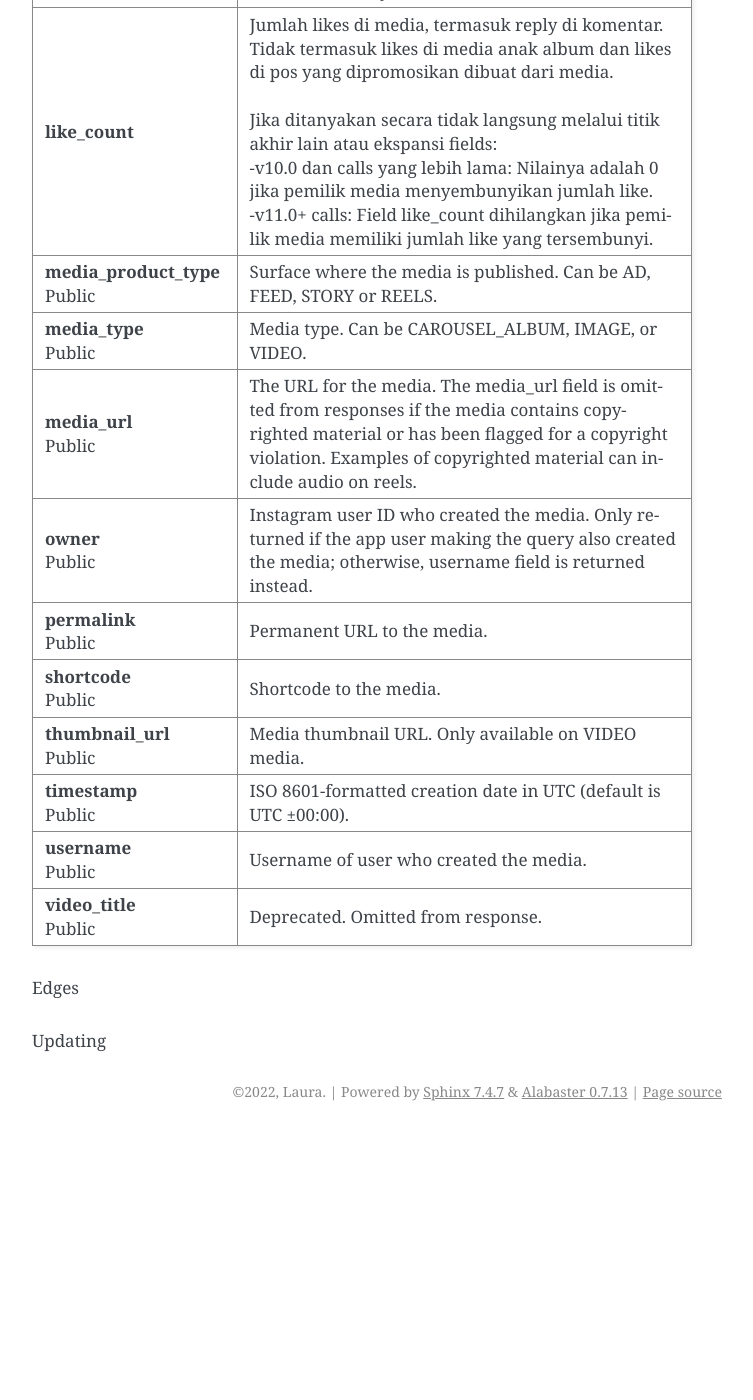
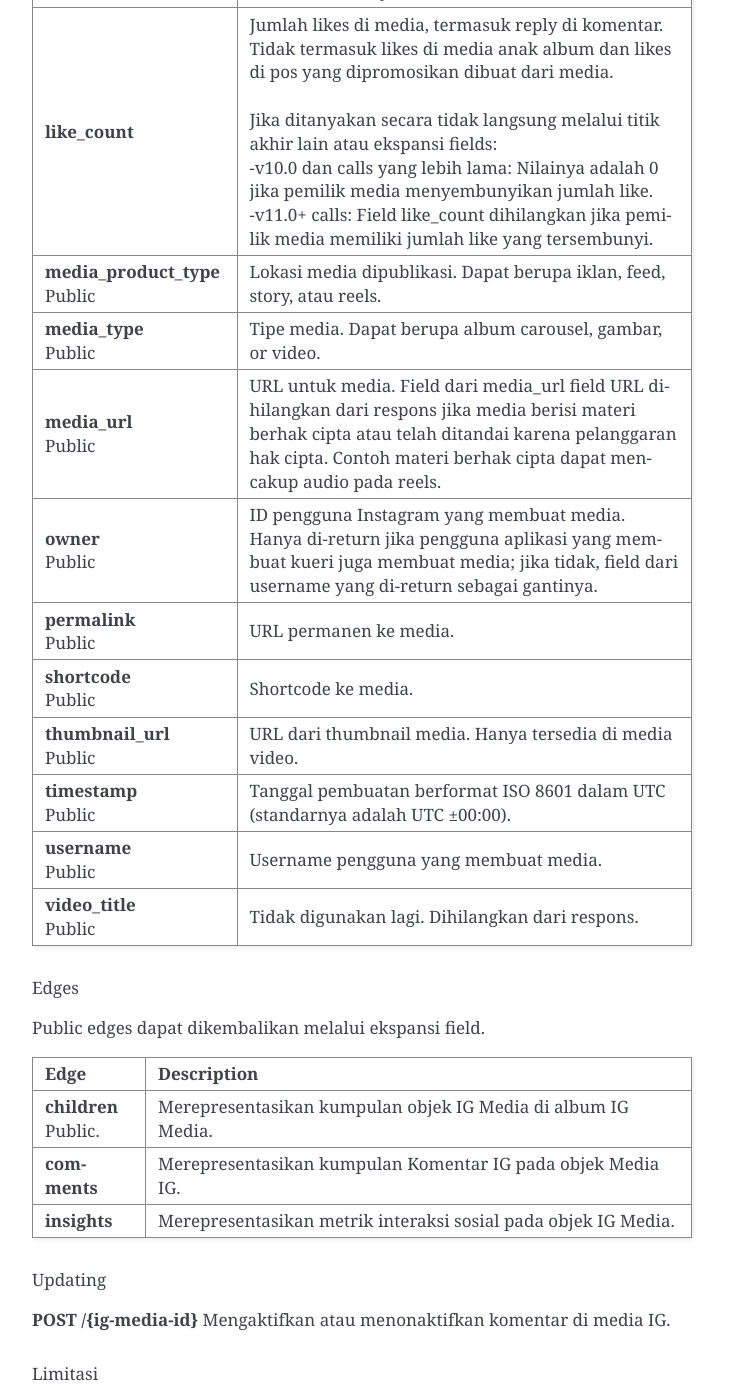
Before and after one commit to syrico/dokumentasi_data_widyaanalytics, a Sphinx documentation site: the page built from docs/source/myfile.md, in a window 1280 px wide and 1400 px high, scrolled down 28825 px. Shown: the whole window, without its empty margins (388-1141 px from the left). Built offline with Sphinx 7.4.7, drawn with Linux system fonts in a browser that asks for light colours; before the commit the page ends 29956 px from its top, so only the background shows below that; some of the changed text lies outside the part shown.

Commit message:
Routine IG

```diff
--- a/docs/source/myfile.md
+++ b/docs/source/myfile.md
@@ -510,16 +510,16 @@ GET https://graph.facebook.com/{api-version}/{ig-media-id}
 
 | Placeholder   | Value                  |
 |---------------|------------------------|
-| **{api-version}** | API version.           |
+| **{api-version}** | Versi API.           |
 | **{ig-media-id}** | Perlu. IG Media ID. |
 
 
-###### Parameter String Query
+###### Parameter String Kueri
 
 |      Key     |   Placeholder  |                       Value                       |
 |:------------:|:--------------:|:-------------------------------------------------:|
-| **access_token** | {access-token} | Perlu. Token akses pengguna dari pengguna aplikasi.           |
-| **fields**       | {fields}       | List dari field yang ingin dihasilkan yang dipisahkan dengan tanda koma. |
+| **access_token** | **{access-token}** | Perlu. Token akses pengguna dari pengguna aplikasi.           |
+| **fields**       | **{fields}**       | List dari field yang ingin dihasilkan yang dipisahkan dengan tanda koma. |
 
 ###### Fields
 Public fields dan dapat di-read via ekspansi field.
@@ -533,18 +533,55 @@ Public fields dan dapat di-read via ekspansi field.
 | **is_comment_enabled**        | Menunjukkan jika komentar diaktifkan atau dinonaktifkan. Tidak termasuk anak album.                                                                                                                                                                                                                                                                                                                          |
 | **is_shared_to_feed** <br />Public  | Reels saja. Jika benar, berarti reel dapat muncul di tab feed dan reels. Jika salah, berarti gulungan hanya dapat muncul di tab reel. Perhatikan bahwa tidak ada nilai yang menunjukkan apakah reel benar-benar muncul di tab reels, karena reel mungkin tidak memenuhi persyaratan kelayakan atau telah dipilih oleh algoritme kami. Lihat spesifikasi reel untuk kriteria kelayakan.                   |
 | **like_count**                | Jumlah likes di media, termasuk reply di komentar. Tidak termasuk likes di media anak album dan likes di pos yang dipromosikan dibuat dari media. <br /><br /> Jika ditanyakan secara tidak langsung melalui titik akhir lain atau ekspansi fields: <br />-v10.0 dan calls yang lebih lama: Nilainya adalah 0 jika pemilik media menyembunyikan jumlah like. <br />-v11.0+ calls: Field like_count dihilangkan jika pemilik media memiliki jumlah like yang tersembunyi. |
-| **media_product_type** <br />Public | Surface where the media is published. Can be AD, FEED, STORY or REELS.                                                                                                                                                                                                                                                                                                                           |
-| **media_type** <br />Public         | Media type. Can be CAROUSEL_ALBUM, IMAGE, or VIDEO.                                                                                                                                                                                                                                                                                                                                              |
-| **media_url** <br />Public          | The URL for the media. The media_url field is omitted from responses if the media contains copyrighted material or has been flagged for a copyright violation. Examples of copyrighted material can include audio on reels.                                                                                                                                                                      |
-| **owner** <br />Public              | Instagram user ID who created the media. Only returned if the app user making the query also created the media; otherwise, username field is returned instead.                                                                                                                                                                                                                                   |
-| **permalink** <br />Public          | Permanent URL to the media.                                                                                                                                                                                                                                                                                                                                                                      |
-| **shortcode** <br />Public          | Shortcode to the media.                                                                                                                                                                                                                                                                                                                                                                          |
-| **thumbnail_url** <br />Public      | Media thumbnail URL. Only available on VIDEO media.                                                                                                                                                                                                                                                                                                                                              |
-| **timestamp** <br />Public          | ISO 8601-formatted creation date in UTC (default is UTC ±00:00).                                                                                                                                                                                                                                                                                                                                 |
-| **username** <br />Public           | Username of user who created the media.                                                                                                                                                                                                                                                                                                                                                          |
-| **video_title** <br />Public        | Deprecated. Omitted from response.                                                                                                                                                                                                                                                                                                                                                               |
+| **media_product_type** <br />Public | Lokasi media dipublikasi. Dapat berupa iklan, feed, story, atau reels.                                                                                                                                                                                                                                                                                                                           |
+| **media_type** <br />Public         | Tipe media. Dapat berupa album carousel, gambar, or video.                                                                                                                                                                                                                                                                                                                                              |
+| **media_url** <br />Public          | URL untuk media. Field dari media_url field URL dihilangkan dari respons jika media berisi materi berhak cipta atau telah ditandai karena pelanggaran hak cipta. Contoh materi berhak cipta dapat mencakup audio pada reels.                                                                                                                                                                     |
+| **owner** <br />Public              | ID pengguna Instagram yang membuat media. Hanya di-return jika pengguna aplikasi yang membuat kueri juga membuat media; jika tidak, field dari username yang di-return sebagai gantinya.                                                                                                                                                                                                                                   |
+| **permalink** <br />Public          | URL permanen ke media.                                                                                                                                                                                                                                                                                                                                                                      |
+| **shortcode** <br />Public          | Shortcode ke media.                                                                                                                                                                                                                                                                                                                                                                          |
+| **thumbnail_url** <br />Public      | URL dari thumbnail media. Hanya tersedia di media video.                                                                                                                                                                                                                                                                                                                                              |
+| **timestamp** <br />Public          | Tanggal pembuatan berformat ISO 8601 dalam UTC (standarnya adalah UTC ±00:00).                                                                                                                                                                                                                                                                                                                                 |
+| **username** <br />Public           | Username pengguna yang membuat media.                                                                                                                                                                                                                                                                                                                                                          |
+| **video_title** <br />Public        | Tidak digunakan lagi. Dihilangkan dari respons.                                                                                                                                                                                                                                                                                                                                                               |
 
 ###### Edges
+Public edges dapat dikembalikan melalui ekspansi field.
 
+| Edge             | Description                                                       |
+|------------------|-------------------------------------------------------------------|
+| **children** <br />Public. | Merepresentasikan kumpulan objek IG Media di album IG Media. |
+| **comments**         | Merepresentasikan kumpulan Komentar IG pada objek Media IG.     |
+| **insights**         | Merepresentasikan metrik interaksi sosial pada objek IG Media.      |
 
 ##### Updating
+**POST /{ig-media-id}**
+Mengaktifkan atau menonaktifkan komentar di media IG.
+
+###### Limitasi
+Video langsung IG media tidak didukung.
+
+###### Persyaratan
+
+| Tipe          | Deskripsi                                                                                                                                                                                               |
+|---------------|-----------------------------------------------------------------------------------------------------------------------------------------------------------------------------------------------------------|
+| Akses Token | User.                                                                                                                                                                                                     |
+| Izin   | **instagram_basic** <br /> **instagram_manage_comments**<br /> **pages_show_list**<br /><br /> Jika pengguna aplikasi diberi peran di Halaman via Business Manager, Anda juga memerlukan salah satu dari yang berikut: <br />**ads_management** <br />**business_management** |
+
+###### Request Syntax
+POST https://graph.facebook.com/{api-version}/{ig-media-id}
+  <br />  &nbsp;&nbsp;&nbsp;&nbsp;?comment_enabled={comment-enabled}
+  <br />  &nbsp;&nbsp;&nbsp;&nbsp;&access_token={access-token}
+
+###### Parameter Path
+
+| Placeholder   | Value                  |
+|---------------|------------------------|
+| **{api-version}** | API version.           |
+| **{ig-media-id}** | Perlu. IG Media ID. |
+
+###### Parameter String Kueri
+
+| Key             | Placeholder       | Value                                                                  |
+|-----------------|-------------------|------------------------------------------------------------------------|
+| **access_token**    | **{access-token}**    | Perlu. Token akses pengguna dari pengguna aplikasi.                                 |
+| **comment_enabled** | **{comment-enabled}** | Perlu. Set ke true untuk mengaktifkan komentar atau false untuk menonaktifkan komentar. |
```
Also changed, not shown: other parts of docs/source/myfile.md (+2 -2 lines).
